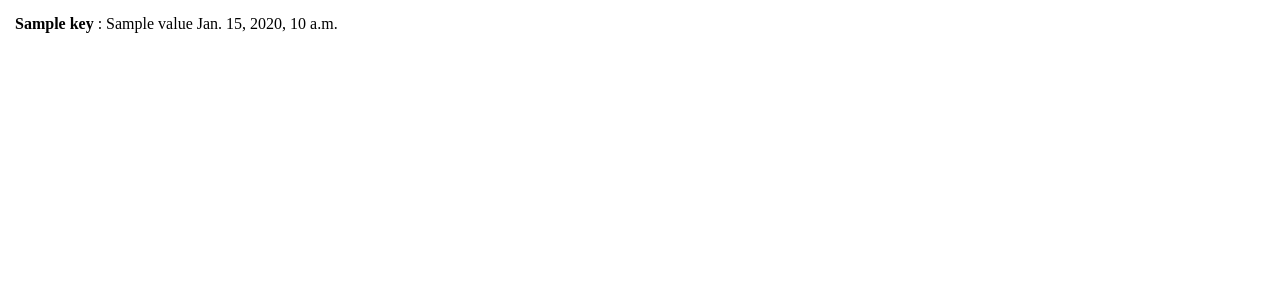
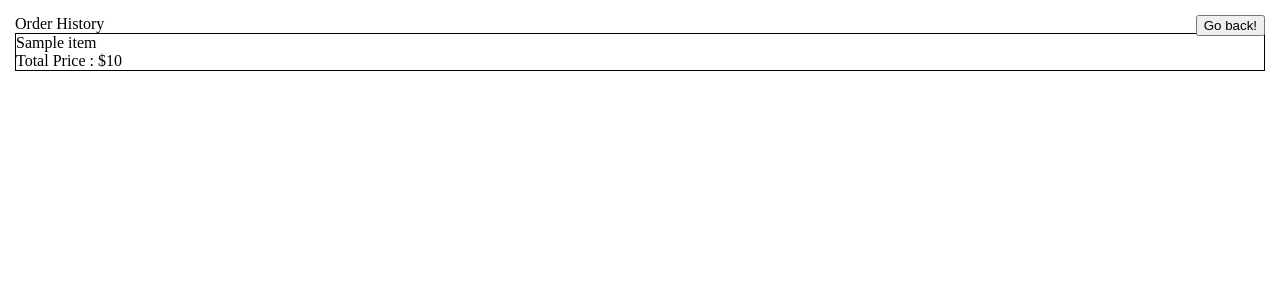
Before and after one commit to rohitsaw/pizzapp-by-rohit.herokuapp.com, a Django app: template orders/templates/orders/orderhistory.html in a window 1280 px wide. Shown: the top 300 px of the page. Run offline with Django 3.2, Linux system fonts and the light colour scheme; the template is opened without the code that fills it: most values are stand-ins (such as "Sample title", 1, 10 or a date in 2020).

Commit message:
orderhistory and placehistory

```diff
--- a/orders/templates/orders/orderhistory.html
+++ b/orders/templates/orders/orderhistory.html
@@ -7,30 +7,40 @@
 
 {% block body %}
 
-{% for item in buy %}
-<div class="col-sm-3 card" style="margin-right:3%;margin-bottom:3%;">
+{% if buy %}
+
+<div class="card-header">
+<span>Order History</span>
+<form style="float:right;margin-left:2%" action="{% url 'index' %}" method="post">
+{% csrf_token %}
+<button style="float:left;"  class="btn btn-outline-primary">Go back!</button>
+</form>
+</div>
+
 <div class="card-body">
+{% for i in buy %}
 
-{% for item in buy %}
+<div class="card" style="border:1px solid black;">
+<div class="card-body">
+{{ i.item }}
+</div>
 
-{% for obj in item %}
-{% for key, value in obj.items %}
-<strong>{{ key }}</strong> : {{ value }}
-{% endfor %}
-{{obj.time}}
-{% endfor %}
+<div class="card-footer">
+Total Price : ${{ i.price }}
+</div>
+</div>
+
+<br><br>
 {% endfor %}
 
-{% comment %} {% for key, value in item.items %}
-<div style="margin-bottom:1px;">
-
-<strong>{{ key }}</strong> : {{ value }}
-
 </div>
-{% endfor %} {% endcomment %}
-
-</div>
-</div>
-{% endfor %}
+{% else %}
+<!-- if cart is empty-->
+<h3>Your Order history is empty</h3>
+<form action="{% url 'order' %}" method="post">
+{% csrf_token %}
+<button class="btn btn-primary">Add item to your Shopping Cart!</button>
+</form>
+{% endif %}
 
 {% endblock %}
```
Also changed, not shown: orders/templates/orders/placeorder.html (+9 -0 lines).
